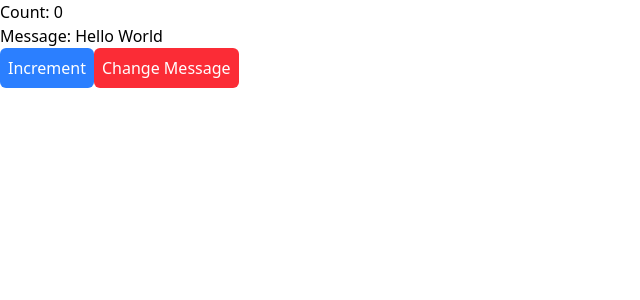
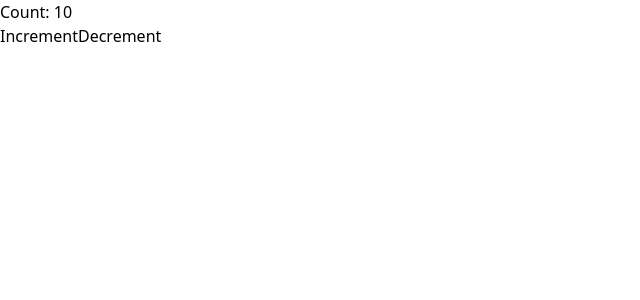
Before and after one commit to CedricKyle/my-vue-journey, a Vue app: page / in a window 1280 px wide. Shown: the top 300 px of the page, without its empty margins (0-640 px from the left). Built offline with nearby package versions, Linux system fonts and the light colour scheme.

Commit message:
Template Refs

```diff
--- a/src/App.vue
+++ b/src/App.vue
@@ -1,7 +1,8 @@
 <script setup>
-  import MultipleSources from './components/Watcher/MultipleSources.vue';
+  import RefComponent from '../src/components/TemplateRefs/RefComponent/RefComponent.vue';
 </script>
 
 <template>
-  <MultipleSources />
+  <!-- <BasicComponent /> -->
+  <RefComponent />
 </template>
--- /dev/null
+++ b/src/components/TemplateRefs/BasicComponent.vue
@@ -0,0 +1,16 @@
+<script setup>
+  import { ref, onMounted } from 'vue';
+
+  const inputRef = ref('')
+
+
+  onMounted(() => {
+    inputRef.value.focus()
+  })
+</script>
+
+<template>
+  <div>
+    <input ref="inputRef"  placeholder="Enter your name"/>
+  </div>
+</template>
--- /dev/null
+++ b/src/components/TemplateRefs/RefComponent/MyComponent.vue
@@ -0,0 +1,21 @@
+<script setup>
+  import { ref } from 'vue';
+
+  const count = ref(10)
+  const increment = () => count.value++
+  const decrement = () => count.value--
+
+  defineExpose({
+    count,
+    increment,
+    decrement
+  })
+</script>
+
+<template>
+  <div>
+    <p>Count: {{ count }}</p>
+    <button @click="increment">Increment</button>
+    <button @click="decrement">Decrement</button>
+  </div>
+</template>
--- /dev/null
+++ b/src/components/TemplateRefs/RefComponent/RefComponent.vue
@@ -0,0 +1,25 @@
+<script setup>
+  import MyComponent from './MyComponent.vue';
+  import { ref, onMounted } from 'vue';
+
+  const myComponentRef = ref(null)
+
+  onMounted(() => {
+    console.log(myComponentRef.value)
+  })
+</script>
+
+<template>
+  <MyComponent ref="myComponentRef" />
+</template>
+
+
+<!--App.vue-->
+<!-- <script setup>
+  import RefComponent from '../src/components/TemplateRefs/RefComponent/RefComponent.vue';
+</script>
+
+<template>
+  <BasicComponent />
+  <RefComponent />
+</template> -->
```
Also changed, not shown: src/components/Watcher/MultipleSources.vue (+9 -0 lines).
